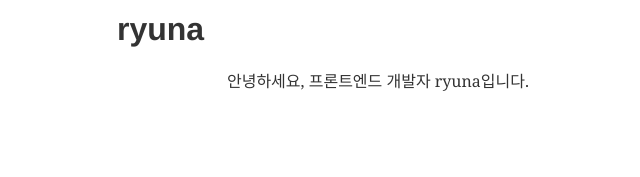
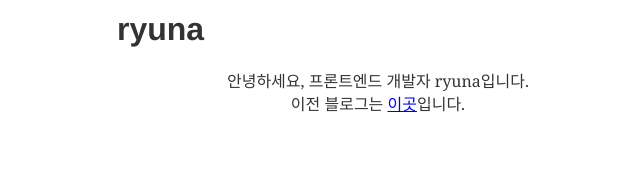
Before and after one commit to anottrx/anottrx.github.io, a Gatsby site: page /about in a window 1280 px wide. Shown: the whole page, without its empty margins (262-902 px from the left). Built offline with nearby package versions, Linux system fonts and the light colour scheme; Gatsby itself is replaced by a stand-in of ours; some packages are replaced by stand-ins of ours; what typography-theme-github would draw is missing.

Commit message:
Modify : resume 수정

```diff
--- a/content/__about/resume-en.md
+++ b/content/__about/resume-en.md
@@ -9,5 +9,6 @@ lang: 'en'
 <div align="center">
 
 안녕하세요, 프론트엔드 개발자 ryuna입니다.
+이전 블로그는 [이곳](https://anott.tistory.com/)입니다.
 
 </div>
```
